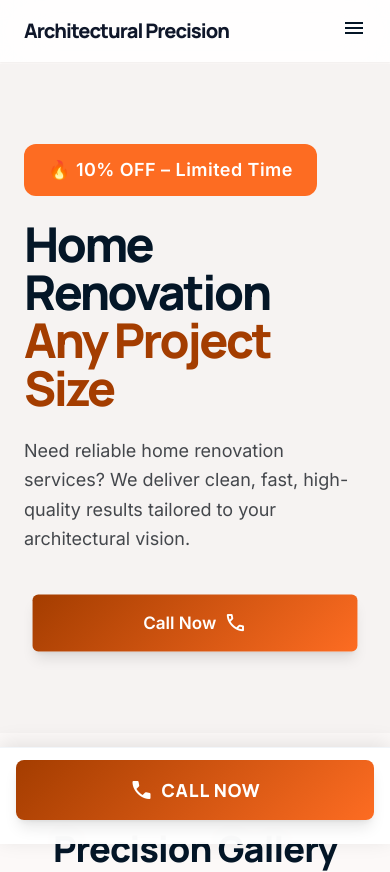
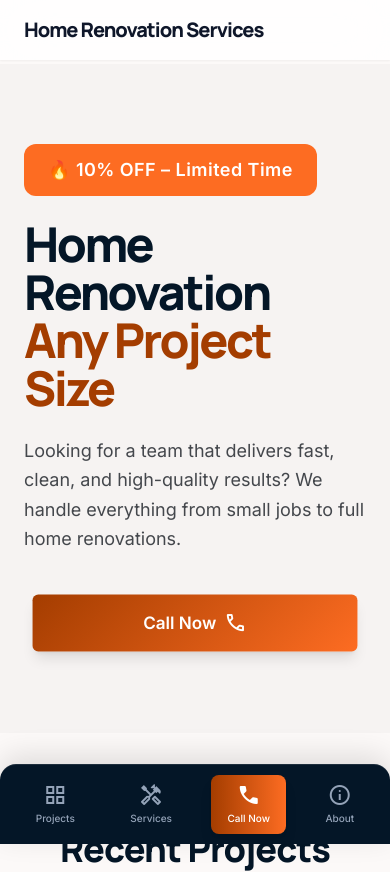
Before and after one commit to edshav/renovation, a website built with Vite: page index.html in a window 390 px wide. Shown: the top 872 px of the page. Built offline with nearby package versions, Linux system fonts and the light colour scheme.

Commit message:
add mobile nav bar

```diff
--- a/index.html
+++ b/index.html
@@ -4,7 +4,7 @@
   <head>
     <meta charset="utf-8" />
     <meta content="width=device-width, initial-scale=1.0" name="viewport" />
-    <title>Architectural Precision | Home Renovation Services</title>
+    <title>Home Renovation Services</title>
     <link rel="stylesheet" href="/src/style.css" />
     <link href="https://fonts.googleapis.com" rel="preconnect" />
     <link crossorigin="" href="https://fonts.gstatic.com" rel="preconnect" />
@@ -25,7 +25,7 @@
       <div
         class="text-xl font-extrabold tracking-tighter text-slate-900 font-headline"
       >
-        Architectural Precision
+        Home Renovation Services
       </div>
       <div class="hidden md:flex space-x-8 items-center">
         <a
@@ -49,9 +49,6 @@
           >Call Now</a
         >
       </div>
-      <button class="md:hidden text-primary">
-        <span class="material-symbols-outlined">menu</span>
-      </button>
     </nav>
     <main class="pt-16">
       <!-- 1. Hero Section -->
@@ -77,8 +74,9 @@
             <p
               class="font-body text-lg md:text-xl text-on-surface-variant max-w-xl mb-10 leading-relaxed"
             >
-              Need reliable home renovation services? We deliver clean, fast,
-              high-quality results tailored to your architectural vision.
+              Looking for a team that delivers fast, clean, and high-quality
+              results? We handle everything from small jobs to full home
+              renovations.
             </p>
             <div class="flex flex-col sm:flex-row gap-4">
               <a
@@ -109,7 +107,7 @@
           <h2
             class="font-headline text-4xl font-extrabold tracking-tight text-primary mb-4"
           >
-            Precision Gallery
+            Recent Projects
           </h2>
           <p class="text-on-surface-variant">
             Explore our recent masterworks across luxury residential properties.
@@ -495,8 +493,8 @@
                 >
                 <a
                   class="text-xl font-bold text-on-surface hover:text-secondary transition-colors Manrope"
-                  href="tel:5551234567"
-                  >(555) 123-4567</a
+                  href="tel:+15878737399"
+                  >587-873-7399</a
                 >
               </div>
               <div
@@ -507,15 +505,15 @@
                 >
                 <a
                   class="text-xl font-bold text-on-surface hover:text-secondary transition-colors Manrope"
-                  href="mailto:hello@archprecision.com"
-                  >hello@archprecision.com</a
+                  href="mailto:v.v@sharpedgeexterior.com"
+                  >v.v@sharpedgeexterior.com</a
                 >
               </div>
             </div>
           </div>
           <div class="flex flex-col justify-center">
             <div class="text-3xl font-black text-primary font-headline mb-4">
-              Architectural Precision
+              Home Renovation
             </div>
             <p class="text-on-surface-variant">
               Excellence in every detail. Licensed &amp; Insured residential
@@ -527,30 +525,57 @@
     </main>
     <!-- Footer -->
     <footer
-      class="bg-slate-950 text-slate-400 py-8 border-t border-slate-900 pb-32 md:pb-8"
+      class="bg-white/80 text-slate-400 py-8 border-t border-white/10 pb-28 md:pb-8"
     >
       <div
         class="max-w-7xl mx-auto px-6 flex flex-col md:flex-row justify-between items-center text-sm"
       >
-        <p>© 2024 Architectural Precision Renovation.</p>
+        <p>
+          Built with ❤️ by
+          <a href="https://www.linkedin.com/in/edshav/">Eduard Shavyrko</a>
+        </p>
       </div>
     </footer>
-    <!-- Mobile Bottom Navigation (Sticky Call Now) -->
+    <!-- Mobile Bottom Navigation -->
     <nav
-      class="fixed bottom-0 left-0 w-full flex justify-center items-center px-4 pb-6 pt-3 bg-white/95 backdrop-blur-md border-t border-slate-100 shadow-[0_-4px_20px_rgba(0,0,0,0.1)] z-50 md:hidden"
+      class="fixed bottom-0 w-full rounded-t-2xl z-50 pb-safe bg-primary shadow-[0_-8px_30px_rgb(0,0,0,0.12)] flex justify-around items-center h-20 px-2 border-t border-white/10 md:hidden"
     >
       <a
-        class="w-full flex items-center justify-center bg-secondary text-on-secondary rounded-xl py-4 active:scale-95 transition-all cta-gradient shadow-lg"
+        class="flex flex-col items-center justify-center text-slate-400 px-4 py-2 hover:text-white transition-colors active:scale-90 transition-transform"
+        href="#gallery"
+      >
+        <span class="material-symbols-outlined" data-icon="grid_view"
+          >grid_view</span
+        >
+        <span class="font-body text-[10px] font-medium mt-1">Projects</span>
+      </a>
+      <a
+        class="flex flex-col items-center justify-center text-slate-400 px-4 py-2 hover:text-white transition-colors active:scale-90 transition-transform"
+        href="#services"
+      >
+        <span class="material-symbols-outlined" data-icon="handyman"
+          >handyman</span
+        >
+        <span class="font-body text-[10px] font-medium mt-1">Services</span>
+      </a>
+      <a
+        class="flex flex-col items-center justify-center bg-gradient-to-r from-secondary to-secondary-container text-white rounded-xl px-4 py-2 my-1 active:scale-90 transition-transform shadow-lg"
         href="tel:1234567890"
       >
         <span
-          class="material-symbols-outlined mr-2"
+          class="material-symbols-outlined"
+          data-icon="call"
           style="font-variation-settings: &quot;FILL&quot; 1"
           >call</span
         >
-        <span class="text-lg font-extrabold Manrope uppercase tracking-wider"
-          >Call Now</span
-        >
+        <span class="font-body text-[10px] font-medium mt-1">Call Now</span>
+      </a>
+      <a
+        class="flex flex-col items-center justify-center text-slate-400 px-4 py-2 hover:text-white transition-colors active:scale-90 transition-transform"
+        href="#why-us"
+      >
+        <span class="material-symbols-outlined" data-icon="info">info</span>
+        <span class="font-body text-[10px] font-medium mt-1">About</span>
       </a>
     </nav>
   </body>
```
Also changed, not shown: 1 other file.
